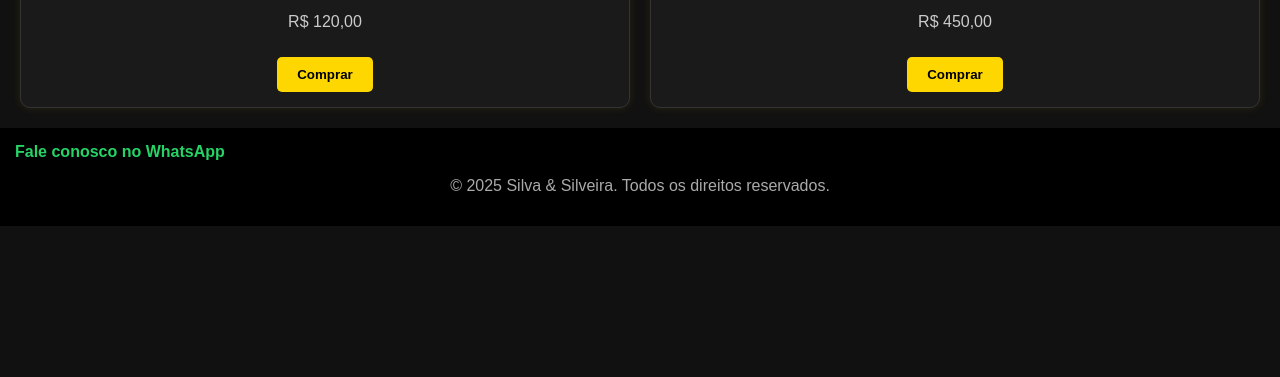
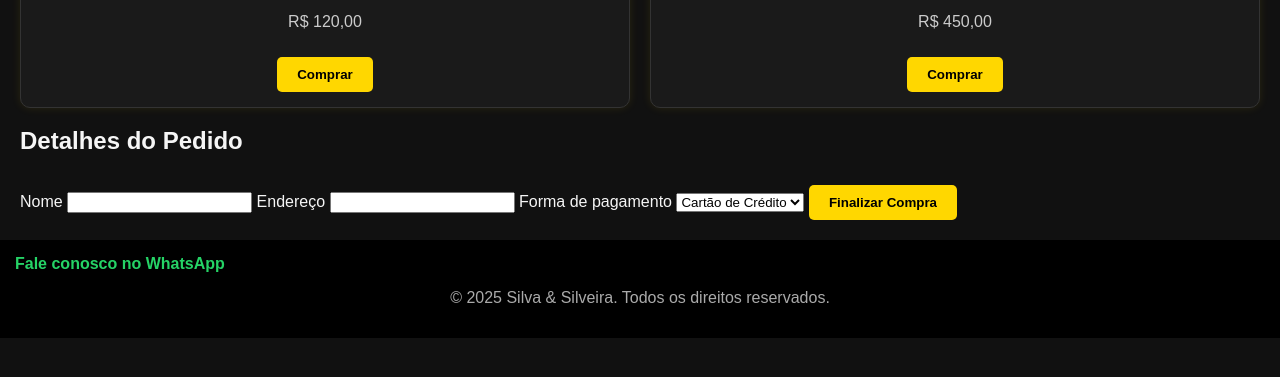
Before and after one commit to silvaesilveira/Silva-Silveira-, a plain HTML site: page index.html in a window 1280 px wide. Shown: the part 147-524 px from the top of the page. Drawn offline with Linux system fonts and the light colour scheme.

Commit message:
Add files via upload

```diff
--- a/index.html
+++ b/index.html
@@ -20,15 +20,34 @@
         <img src="produto1.jpg" alt="Produto 1" />
         <h2>Anel de Prata</h2>
         <p>R$ 120,00</p>
-        <a href="checkout.html"><button>Comprar</button></a>
+        <a href="#checkout"><button>Comprar</button></a>
       </div>
       <div class="produto">
         <img src="produto2.jpg" alt="Produto 2" />
         <h2>Pulseira de Ouro</h2>
         <p>R$ 450,00</p>
-        <a href="checkout.html"><button>Comprar</button></a>
+        <a href="#checkout"><button>Comprar</button></a>
       </div>
-      <!-- Adicione mais produtos aqui -->
+    </section>
+
+    <!-- Seção de checkout (está no mesmo arquivo para simplificar) -->
+    <section id="checkout" class="checkout">
+      <h2>Detalhes do Pedido</h2>
+      <form>
+        <label for="nome">Nome</label>
+        <input type="text" id="nome" name="nome" required />
+
+        <label for="endereco">Endereço</label>
+        <input type="text" id="endereco" name="endereco" required />
+
+        <label for="pagamento">Forma de pagamento</label>
+        <select id="pagamento" name="pagamento" required>
+          <option value="cartao">Cartão de Crédito</option>
+          <option value="boleto">Boleto Bancário</option>
+        </select>
+
+        <button type="submit">Finalizar Compra</button>
+      </form>
     </section>
   </main>
 
```
